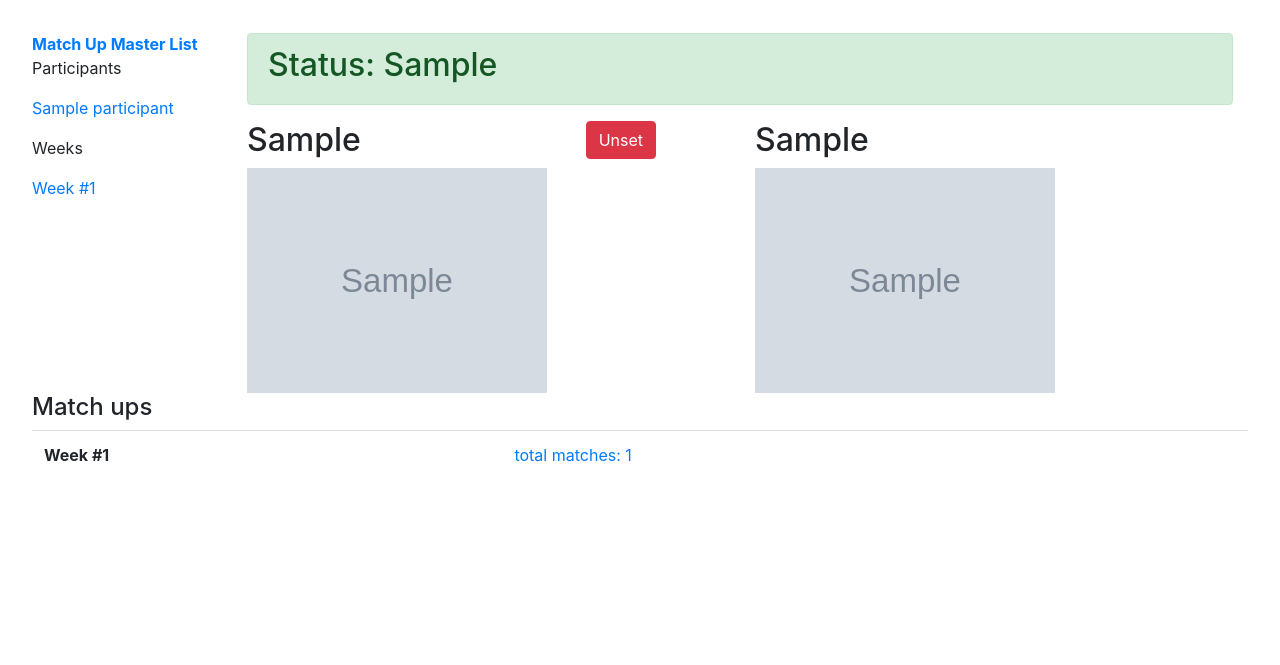
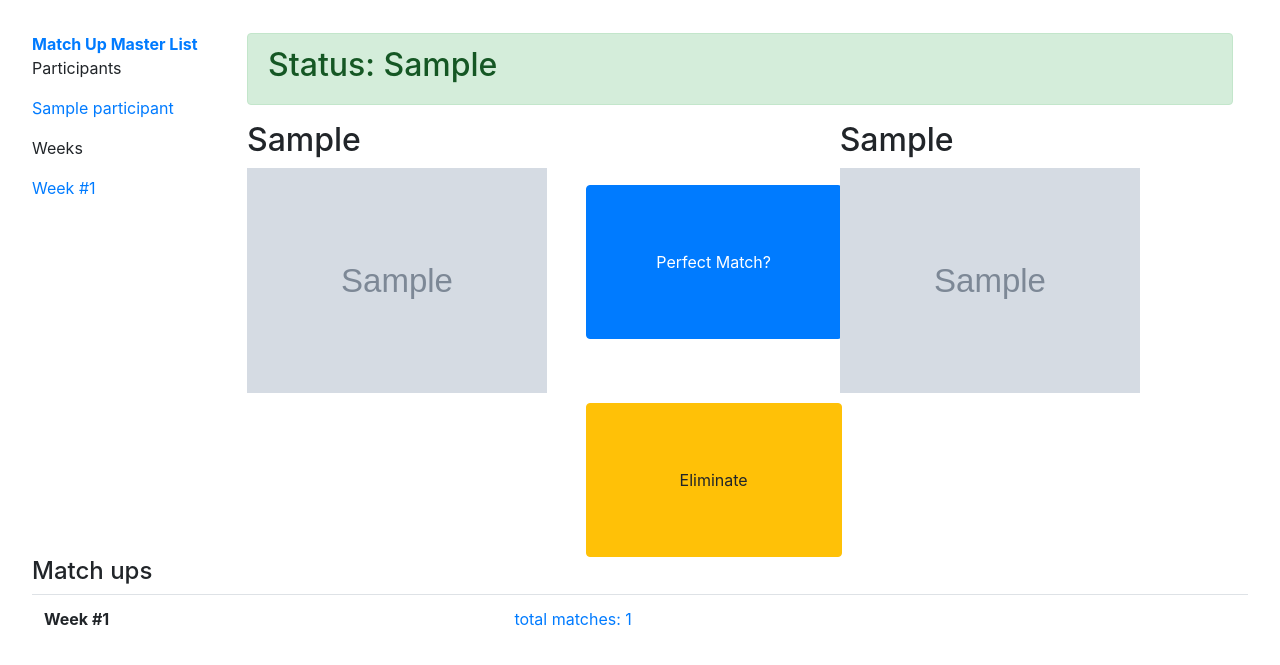
Before and after one commit to astromitts/are-you-the-one, a Django app: template ayto/templates/ayto/matchup_detail.html in a window 1280 px wide. Shown: the top 665 px of the page. Run offline with Django 3.2, Linux system fonts and the light colour scheme; a user stored in the database is signed in; tables that the repository leaves empty hold one stand-in row (values such as "Sample post"); the template is opened without the code that fills it: values that come from a table or form of the project are taken from there, most other values are stand-ins (such as "Sample title", 1, 10 or a date in 2020); grey boxes marked "Sample" are stand-in pictures; some libraries are stand-ins or nearby versions.

Commit message:
Build speculative match function and set/unset manual elimination

```diff
--- a/ayto/models.py
+++ b/ayto/models.py
@@ -149,6 +149,7 @@ class PotentialMatchup(models.Model):
         related_name='potential_matchup_participant2',
         on_delete=models.CASCADE
     )
+    speculative_match = models.BooleanField(default=False)
     perfect_match = models.BooleanField(default=False)
     manually_eliminated = models.BooleanField(default=False)
     eliminated_via_truthbooth = models.BooleanField(default=False)
@@ -174,6 +175,8 @@ class PotentialMatchup(models.Model):
             return 'manual elimination'
         elif self.perfect_match:
             return 'perfect match'
+        elif self.speculative_match:
+            return 'speculative match'
         return "can't be eliminated"
 
     @property
@@ -186,6 +189,8 @@ class PotentialMatchup(models.Model):
             return 'manual_elimination'
         elif self.perfect_match:
             return 'perfect_match'
+        elif self.speculative_match:
+            return 'speculative_match'
         return 'not_eliminated'
 
     @classmethod
@@ -223,6 +228,39 @@ class PotentialMatchup(models.Model):
             matchup.manually_eliminated = False
             matchup.save()
         self.perfect_match = False
+        self.save()
+
+    def set_speculative_match(self):
+        related_matchups = PotentialMatchup.objects.filter(
+            models.Q(participant1__in=[self.participant1, self.participant2]) |
+            models.Q(participant2__in=[self.participant1, self.participant2])
+        ).exclude(pk=self.pk).all()
+        for matchup in related_matchups:
+            matchup.manually_eliminated = True
+            matchup.save()
+        self.speculative_match = True
+        self.manually_eliminated = False
+        self.save()
+
+
+    def unset_speculative_match(self):
+        related_matchups = PotentialMatchup.objects.filter(
+            models.Q(participant1__in=[self.participant1, self.participant2]) |
+            models.Q(participant2__in=[self.participant1, self.participant2])
+        ).exclude(pk=self.pk).all()
+        for matchup in related_matchups:
+            matchup.manually_eliminated = False
+            matchup.save()
+        self.speculative_match = False
+        self.save()
+
+    def manually_eliminate(self):
+        self.unset_speculative_match()
+        self.manually_eliminated = True
+        self.save()
+
+    def unset_manually_eliminate(self):
+        self.manually_eliminated = False
         self.save()
 
 
--- a/ayto/static/css/app.css
+++ b/ayto/static/css/app.css
@@ -13,6 +13,14 @@
 
 .key {
   margin-right: 2rem;
+}
+
+.match-detail-button {
+  margin-top: 4rem;
+}
+.match-detail-button input.btn {
+  width: 16rem;
+  padding: 4rem 0;
 }
 
 .match-status_pending {
@@ -32,6 +40,12 @@
 }
 .match-status_perfect-match a {
   color: #4FD894 !important;
+}
+.match-status_speculative-match {
+  color: #FF00DE !important;
+}
+.match-status_speculative-match a {
+  color: #FF00DE !important;
 }
 .match-status_mismatch {
   color: #FF9800 !important;
--- a/ayto/templates/ayto/index.html
+++ b/ayto/templates/ayto/index.html
@@ -11,6 +11,7 @@
 			<div id="index-key"><span class="key">Color key:</span>
 				<span class="key match-status_eliminated">Eliminated</span>
 				<span class="key match-status_perfect-match">Perfect Match</span>
+				<span class="key match-status_speculative-match">Speculative Match</span>
 				<span class="key match-status_pending">Overlapped Match</span>
 				<span class="key match-status_mismatch">Unknown Status</span>
 			</div>
@@ -42,7 +43,7 @@
 								{% endif %}
 								{% with week_h|get_overlaps:week as overlaps %}
 									{% for overlap in overlaps %}
-									<div class="match-status match-status_{% if overlap.matchup.eliminated %}eliminated{% elif overlap.matchup.perfect_match %}perfect-match{%else%}pending{% endif %}">
+									<div class="match-status match-status_{% if overlap.matchup.eliminated %}eliminated{% elif overlap.matchup.perfect_match %}perfect-match{% elif overlap.matchup.speculative_match %}speculative-match{%else%}pending{% endif %}">
 										<a href="{% url 'pm_detail' participant1_slug=overlap.matchup.participant1.url_slug participant2_slug=overlap.matchup.participant2.url_slug %}">{{overlap.matchup.participant1.name}} + {{overlap.matchup.participant2.name}}
 										</a>
 									</div>
@@ -51,7 +52,7 @@
 
 								{% with week_h|get_mismatches:week as mismatches %}
 									{% for mismatch in mismatches %}
-									<div class="match-status match-status_{% if mismatch.matchup.eliminated %}eliminated{% elif mismatch.matchup.perfect_match %}perfect-match{% else %}mismatch{% endif %}">
+									<div class="match-status match-status_{% if mismatch.matchup.eliminated %}eliminated{% elif mismatch.matchup.perfect_match %}perfect-match{% elif mismatch.matchup.speculative_match %}speculative-match{%else%}mismatch{% endif %}">
 										<a href="{% url 'pm_detail' participant1_slug=mismatch.matchup.participant1.url_slug participant2_slug=mismatch.matchup.participant2.url_slug %}">{{mismatch.matchup.participant1.name}} + {{mismatch.matchup.participant2.name}}
 										</a>
 									</div>
--- a/ayto/templates/ayto/matchup_detail.html
+++ b/ayto/templates/ayto/matchup_detail.html
@@ -5,6 +5,8 @@
 		<div class="col">
 				{% if pm.perfect_match %}
 					<div class="alert alert-success">
+				{% elif pm.speculative_match %}
+					<div class="alert alert-primary">
 				{% elif pm.eliminated %}
 					<div class="alert alert-warning">
 				{% else %}
@@ -20,16 +22,40 @@
 			<h2>{{pm.participant1}}</h2>
 			<img class="profile_img" src="{{pm.participant1.picture}}" />
 		</div>
-		<div class="col-2">
+		<div class="col-3">
 			{% if request.user.is_superuser %}
+			{% comment %}
+			<div class="match-detail-button">
 				<form method="POST">
 					{% csrf_token %}
 					{% if pm.perfect_match %}
-					<input type="submit" class="btn btn-danger" name="unset-perfect-match" id="id_unset-perfect-match" value="Unset" />
+						<input type="submit" class="btn btn-danger" name="unset-perfect-match" id="id_unset-perfect-match" value="Unset Perfect Match" />
 					{% else %}
 						<input type="submit" class="btn btn-success" name="set-perfect-match" id="id_set-perfect-match" value="Perfect match!" />
 					{% endif %}
 				</form>
+			</div>
+			{% endcomment %}
+			<div class="match-detail-button">
+				<form method="POST">
+					{% csrf_token %}
+					{% if pm.speculative_match %}
+						<input type="submit" class="btn btn-danger" name="unset-speculative-match" id="id_unset-speculative-match" value="Unset Perfect Match" />
+					{% else %}
+						<input type="submit" class="btn btn-primary" name="set-speculative-match" id="id_set-speculative-match" value="Perfect Match?" />
+					{% endif %}
+				</form>
+			</div>
+			<div class="match-detail-button">
+				<form method="POST">
+					{% csrf_token %}
+					{% if pm.manually_eliminated %}
+						<input type="submit" class="btn btn-success" name="unset-manual-elimination" id="id_unset-manual-elimination" value="Unset Elimination" />
+					{% else %}
+						<input type="submit" class="btn btn-warning" name="set-manual-elimination" id="id_set-manual-elimination" value="Eliminate" />
+					{% endif %}
+				</form>
+			</div>
 			{% endif %}
 
 		</div>
```
Also changed, not shown: ayto/static/scss/_app.scss (+14 -0 lines), ayto/views.py (+8 -0 lines), ayto/migrations/0004_potentialmatchup_speculative_match.py (added), 1 other file. Lines whose indentation alone changed are shown as unchanged.
